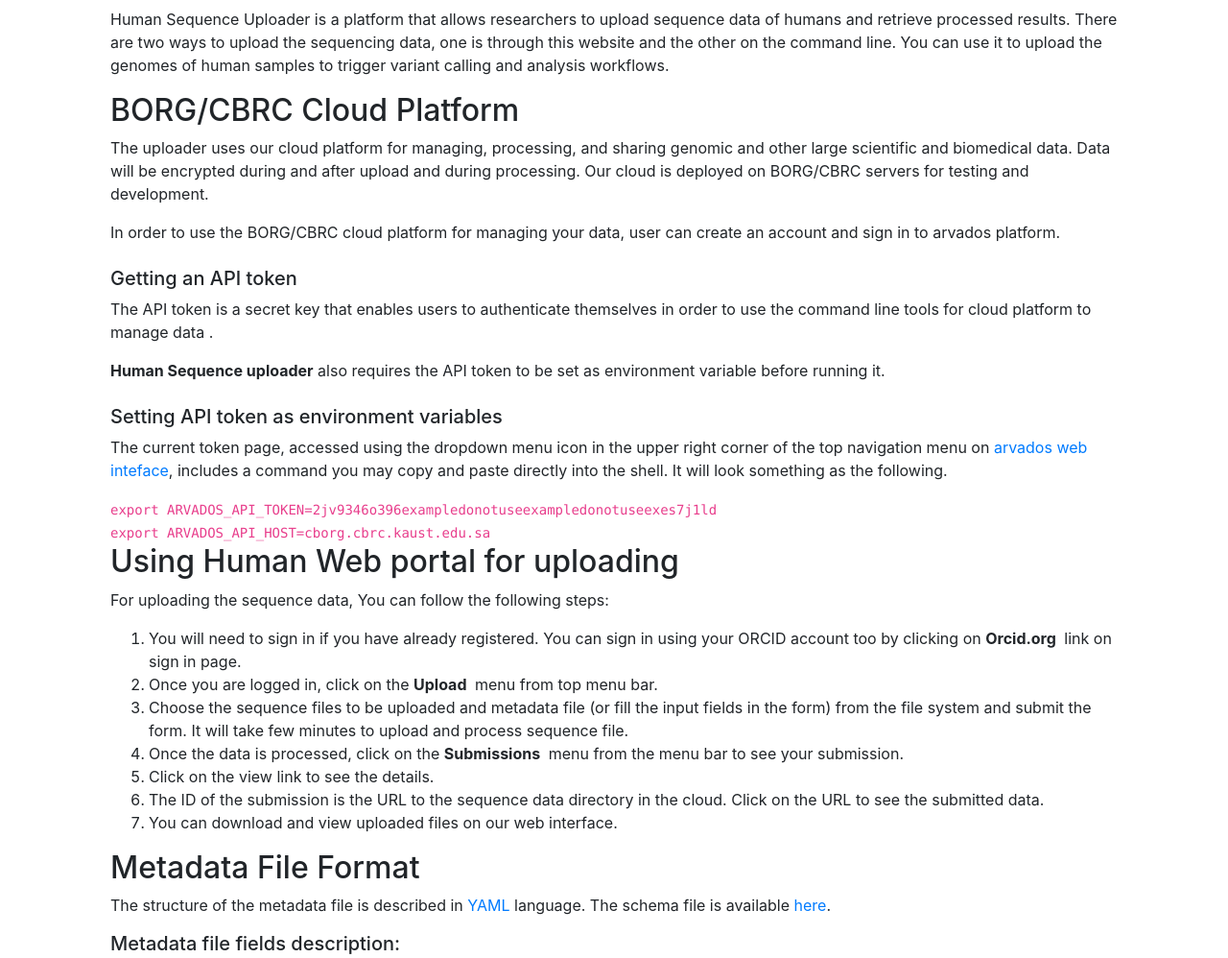
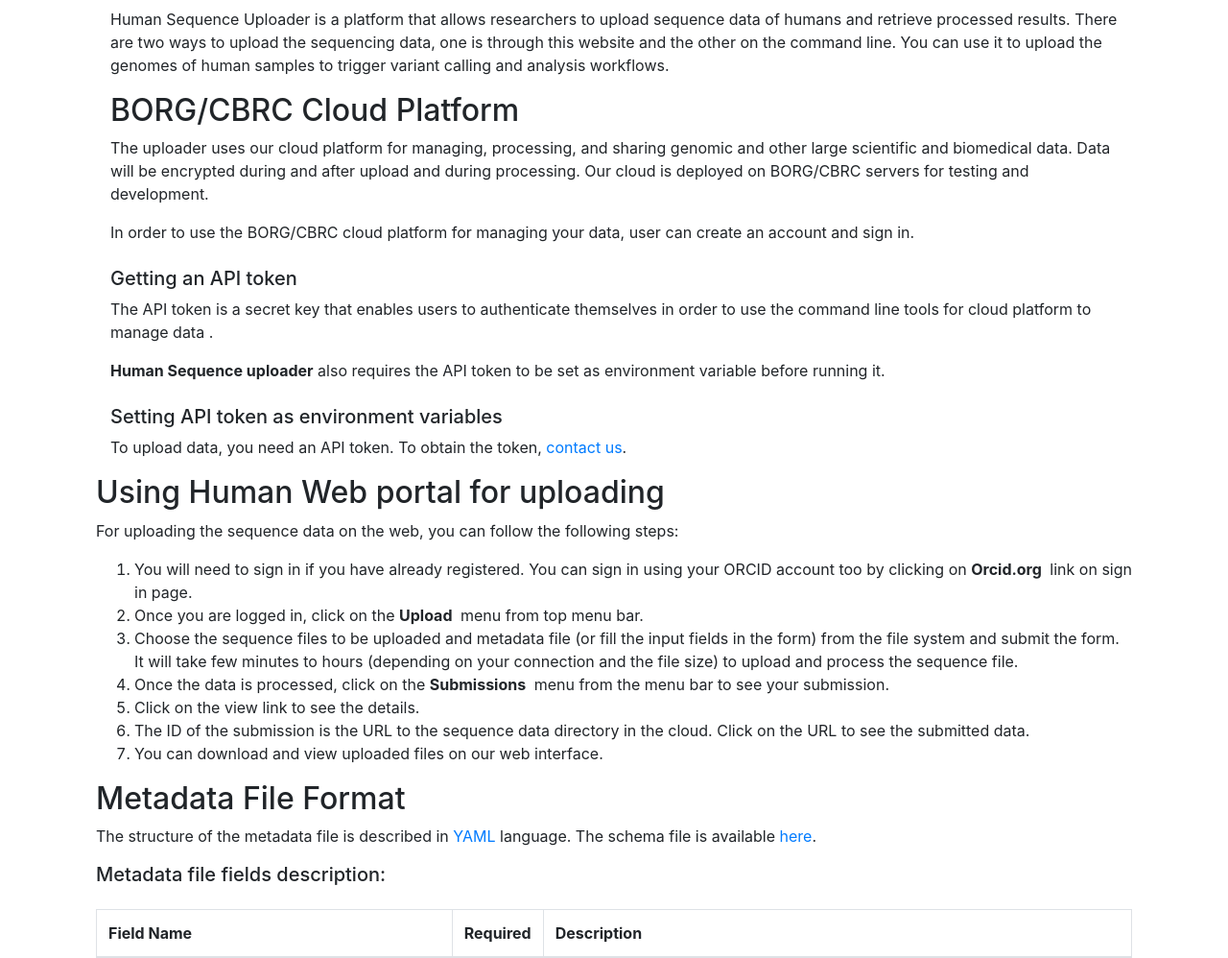
Before and after one commit to TamChiKeung/hseqweb, a Django app: page /doc/ in a window 1280 px wide. Shown: the part 655-1653 px from the top of the page at 96% size. Run offline with Django 3.2, Linux system fonts and the light colour scheme; parts of the project's set-up code (start-up, migrations or seed data) failed here and were passed over; some libraries are stand-ins or nearby versions.

Commit message:
update docs

```diff
--- a/hseqweb/templates/doc.html
+++ b/hseqweb/templates/doc.html
@@ -51,34 +51,45 @@
                         and sharing genomic and other large scientific
                         and biomedical data. Data will be encrypted
                         during and after upload and during processing.
-                        Our cloud is deployed on BORG/CBRC servers for testing and development.</p>
-                        <p>In order to use the BORG/CBRC cloud
-                        platform for managing your data, user can
-                        create an account and sign in to arvados
-                        platform.</p>
+                        Our cloud is deployed on BORG/CBRC servers for
+						  testing and development.</p>
+						<p>In order to use the BORG/CBRC cloud
+						  platform for managing your data, user can
+                        create an account and sign in.</p>
                         <h5 class="pt-2">Getting an API token</h5>
                         <p>The API token is a secret key that enables users to authenticate themselves in order to use the command line tools
                         for cloud platform to manage data .</p>
                         <p><strong>Human Sequence uploader</strong> also requires the API token to be set as environment variable before running it.</p>
                         <h5 class="pt-2">Setting API token as environment variables</h5>
-                        <p>The current token page, accessed using the
-                        dropdown menu icon in the upper right corner
-                        of the top navigation menu
-                        on <a class="theme-link"
-                        href="https://workbench.cborg.cbrc.kaust.edu.sa/"
-                        target="_blank">arvados web inteface</a>, includes a command you may copy and paste directly into the shell. It will look something as the following.</p>
-                        <div class="docs-code-block">
-							<code class="shell">export ARVADOS_API_TOKEN=2jv9346o396exampledonotuseexampledonotuseexes7j1ld</code><br />
-                            <code class="shell">export ARVADOS_API_HOST=cborg.cbrc.kaust.edu.sa</code>
+						<p>To upload data, you
+						  need an API
+						  token. To obtain the
+						  token, <a href="mailto:maxat.kulmanov@kaust.edu.sa">contact us</a>.
                         </div>
 					</section><!--//section-->
 				    <section class="docs-section" id="item-1-2">
 						<h2 class="section-heading">Using Human Web portal for uploading</h2>
-						<p>For uploading the sequence data, You can follow the following steps: </p>
+						<p>For uploading the
+						sequence data on the web, you can follow the following steps: </p>
 						<ol>
 						    <li>You will need to sign in if you have already registered. You can sign in using your ORCID account too by clicking on <strong class="mr-1">Orcid.org</strong> link on sign in page.</li>
 						    <li>Once you are logged in, click on the <strong class="mr-1">Upload</strong> menu from top menu bar.</li>
-						    <li>Choose the sequence files to be uploaded and metadata file (or fill the input fields in the form) from the file system and submit the form. It will take few minutes to upload and process sequence file.</li>
+						    <li>Choose the
+						    sequence files to
+						    be uploaded and
+						    metadata file (or
+						    fill the input
+						    fields in the
+						    form) from the
+						    file system and
+						    submit the
+						    form. It will take
+						    few minutes to
+						    hours (depending
+						    on your connection
+						    and the file size)
+						    to upload and
+						    process the sequence file.</li>
 						    <li> Once the data is processed, click on the <strong class="mr-1">Submissions</strong> menu from the menu bar to see your submission.</li>
 						    <li>Click on the view link to see the details.</li>
 						    <li>The ID of the submission is the URL to the sequence data directory in the cloud. Click on the URL to see the submitted data.</li>
```
